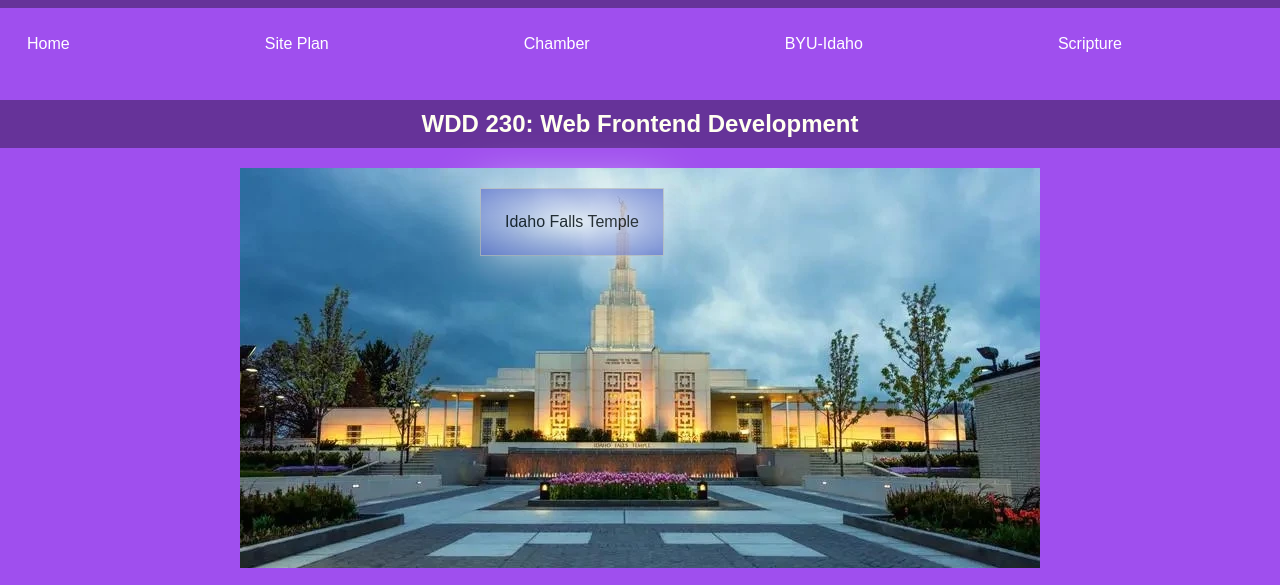
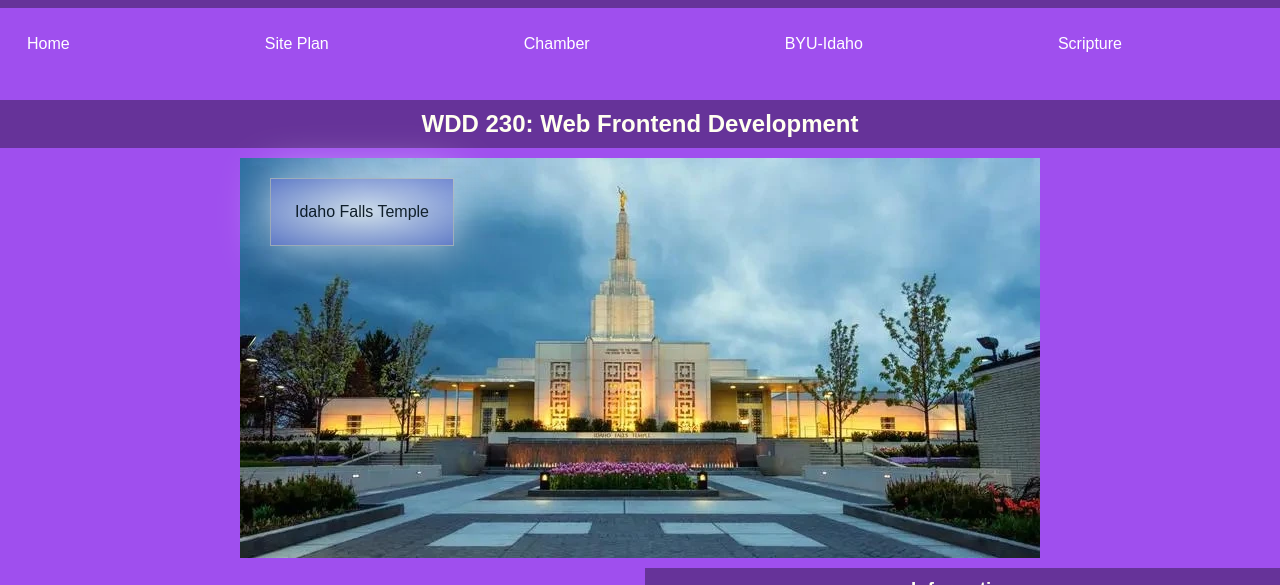
Before and after one commit to TheBatV2/wdd230, a plain HTML site: page index.html in a window 1280 px wide. Shown: the part 212-797 px from the top of the page. Drawn offline with Linux system fonts and the light colour scheme; no server answers.

Commit message:
minor updates

```diff
--- a/index.html
+++ b/index.html
@@ -16,8 +16,6 @@
     <link rel="stylesheet" href="styles/base.css">
     <link rel="stylesheet" href="styles/larger.css">
     <link rel="stylesheet" href="https://fonts.googleapis.com/icon?family=Material+Icons">
-
-
 </head>
 <body>
     <header id="headermain">
@@ -26,7 +24,6 @@
     </header>
     <button type="button" class="hamburger"></button>
     <nav class="nav-container">
-
         <ul class="navbar">
             <li><a href="#">Home</a></li>
             <li><a href="lesson03/chamber-site-plan.html">Site Plan</a></li>
@@ -35,8 +32,6 @@
             <li><a href="https://www.churchofjesuschrist.org/study/scriptures/bofm/moro/10?lang=eng">Scripture</a></li>
         </ul>
     </nav>
-
-
     <h2 class="text-center">WDD 230: Web Frontend Development</h2>
     <div class="hero">
         <picture>
@@ -45,25 +40,16 @@
         </picture>
         <div class="herolabel">Idaho Falls Temple</div>
     </div>
-
     <main>
-
-
         <div class="la">
             <h3 class="text-center">Learning Activities</h3>
             <ul class="learning-activities"></ul>
         </div>
-
         <section id="info">
             <h3>Information</h3>
-
             <h3>3 Day Forecast</h3>
-                <section id="forecast">
-
-
-                </section>
+            <section id="forecast"></section>
             <p>Blackfoot Idaho</p><br>
-
         </section>
         <div class="info-card">
             <h2>Information Card</h2>
@@ -72,25 +58,16 @@
         </div>
     </main>
     <div class="iframe-container">
-            <iframe src="https://maps.google.com/maps?width=100%25&amp;height=600&amp;hl=en&amp;q=41%20johnson%20st%20blackffot%20ID+(My%20Business%20Name)&amp;t=&amp;z=14&amp;ie=UTF8&amp;iwloc=B&amp;output=embed">
-            </iframe>
+        <iframe src="https://maps.google.com/maps?width=100%25&amp;height=600&amp;hl=en&amp;q=41%20johnson%20st%20blackffot%20ID+(My%20Business%20Name)&amp;t=&amp;z=14&amp;ie=UTF8&amp;iwloc=B&amp;output=embed"></iframe>
     </div>
-
     <footer>
-            <p>
-                &copy; 2025,  Spencer Barbre, Idaho, United States of America.
-            </p>
+        <p>&copy; 2025, Spencer Barbre, Idaho, United States of America.</p>
         <p id="lastModified"></p>
     </footer>
     <script src="scripts/getdates.js"></script>
     <script src="scripts/links.js"></script>
     <script src="scripts/weather.js"></script>
     <script src="scripts/hmenu.js"></script>
-        <script src="scripts/visitorCounter"></script>
-
-
-
+    <script src="scripts/visitorCounter.js"></script>
 </body>
-
-
 </html>
--- a/styles/base.css
+++ b/styles/base.css
@@ -114,7 +114,7 @@
     }
 
     .hero {
-        position: relative; /* Add this to position the label correctly */
+        position: relative;
     }
 
     .herolabel {
@@ -152,7 +152,7 @@
 
     html {
         background-color: #9f4fee;
-        color: white; /* Set the text color to white */
+        color: white;
     }
 
     .la a:hover, .la a:active {
--- a/styles/larger.css
+++ b/styles/larger.css
@@ -1,4 +1,4 @@
-@media screen and (min-width: 800px){
+@media screen and (min-width: 800px) {
     #content {
         max-width: 1600px;
         margin: 0 auto;
@@ -17,7 +17,6 @@
         display: grid;
         max-width: 100%;
         grid-template-columns: 1fr 1fr;
-        grid-template-rows: 1fr;
         gap: 10px;
         text-align: center;
     }
@@ -97,18 +96,17 @@
     }
 
     .hero {
-        display: flex;
-        flex-direction: column;
-        align-items: center;
-        justify-content: center;
-        text-align: center;
-        padding: 20px;
+        width: 800px;
+        height: auto;
+        position: relative;
+        margin: 0 auto;
+        padding: 10px;
     }
 
     .herolabel {
         position: absolute;
-        top: 400px;
-        left: 480px;
+        top: 30px;
+        left: 40px;
         background: radial-gradient(#fff, #707fd4);
         border: 1px solid silver;
         padding: 1.5rem;
@@ -154,7 +152,6 @@
         text-align: center;
     }
 
-
     .la {
         display: flex;
         flex-direction: column;
@@ -186,8 +183,12 @@
         padding: 0.5rem;
         border-radius: 5px;
     }
+
     .text-center {
         margin-top: 20px;
     }
 
+    .hero {
+        position: relative;
+    }
 }
```
Also changed, not shown: chamber/directory.html (+3 -3 lines), chamber/discover.html (+3 -3 lines), chamber/thankyou.html (+3 -3 lines). Lines whose indentation alone changed are shown as unchanged.
